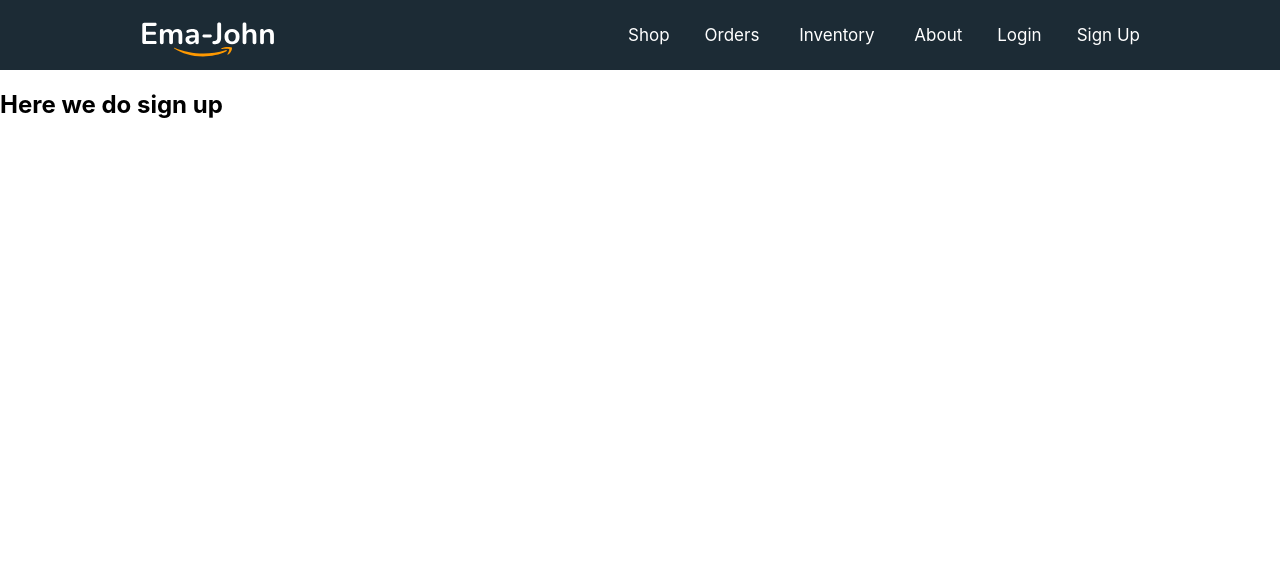
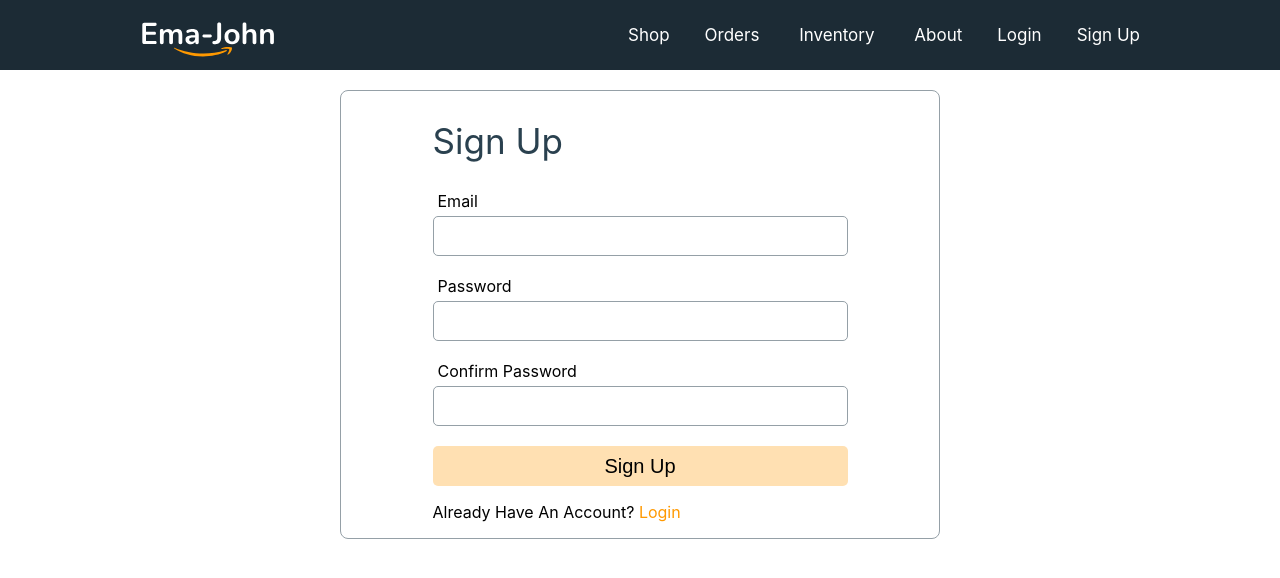
Before and after one commit to AkashMAbrrar/amazon-simple-react, a React (Create React App) app: page /signup in a window 1280 px wide. Shown: the top 578 px of the page. Built offline with nearby package versions, Linux system fonts and the light colour scheme.

Commit message:
all event handler of forms are added

```diff
--- a/package.json
+++ b/package.json
@@ -12,6 +12,7 @@
     "firebase": "^9.6.10",
     "react": "^17.0.2",
     "react-dom": "^17.0.2",
+    "react-firebase-hooks": "^5.0.3",
     "react-router-dom": "^6.2.2",
     "react-scripts": "5.0.0",
     "web-vitals": "^2.1.4"
--- a/src/_auth_steps.js
+++ b/src/_auth_steps.js
@@ -3,7 +3,9 @@
 2: npm install firebase
 3:create firebase.init.js and import getAuth to export auth
 4: go to Authentication > enabel Email and Password auth
-5:
+5:create Login, Sign Up componenet, set up Route
+6:attacth form field handle and form submit handler
+7:npm install --save react-firebase-hooks
 */
 
 /*
--- a/src/components/Login/Login.css
+++ b/src/components/Login/Login.css
@@ -41,6 +41,12 @@
     border-radius: 5px;
     border: none;
     font-size: 20px;
+    cursor: pointer;
+}
+
+.form-submit:hover {
+    color: white;
+    background-color: #2A414F;
 }
 
 .form-link {
--- a/src/components/Login/Login.js
+++ b/src/components/Login/Login.js
@@ -10,11 +10,11 @@ const Login = () => {
                 <form action="">
                     <div className="input-group">
                         <label htmlFor="email">Email</label>
-                        <input type="email" name="email" id="" />
+                        <input type="email" name="email" id="" required />
                     </div>
                     <div className="input-group">
                         <label htmlFor="password">Password</label>
-                        <input type="password" name="password" id="" />
+                        <input type="password" name="password" id="" required />
                     </div>
                     <input className='form-submit' type="submit" value="Login" />
                 </form>
--- a/src/components/SignUp/SignUp.js
+++ b/src/components/SignUp/SignUp.js
@@ -1,9 +1,53 @@
-import React from 'react';
+import React, { useState } from 'react';
+import { Link } from 'react-router-dom';
 import './SignUp.css';
 const SignUp = () => {
+    const [email, setEmail] = useState('');
+    const [password, setPassword] = useState('');
+    const [confirmPass, SetConfirmPass] = useState('');
+    const [error, setError] = useState('');
+
+    const handleEmailblur = event => {
+        setEmail(event.target.value);
+    };
+    const handlepassBlur = event => {
+        setPassword(event.target.value);
+    };
+    const handleConfirmPassBlur = event => {
+        SetConfirmPass(event.target.value);
+    };
+    const handleCreateUser = event => {
+        event.preventDefault();
+        if (password !== confirmPass) {
+            setError('Your both password did not match');
+            return;
+        }
+    }
+
     return (
-        <div>
-            <h2>Here we do sign up</h2>
+        <div className='form-container'>
+            <div>
+                <h2 className='form-title'>Sign Up</h2>
+                <form onSubmit={handleCreateUser}>
+                    <div className="input-group">
+                        <label htmlFor="email">Email</label>
+                        <input onBlur={handleEmailblur} type="email" name="email" id="" required />
+                    </div>
+                    <div className="input-group">
+                        <label htmlFor="password">Password</label>
+                        <input onBlur={handlepassBlur} type="password" name="password" id="" required />
+                    </div>
+                    <div className="input-group">
+                        <label htmlFor="confirm-password">Confirm Password</label>
+                        <input onBlur={handleConfirmPassBlur} type="password" name="confirm-password" id="" required />
+                    </div>
+                    <p style={{ color: 'red' }}>{error}</p>
+                    <input className='form-submit' type="submit" value="Sign Up" />
+                </form>
+                <p>
+                    Already Have An Account? <Link className='form-link' to="/login">Login</Link>
+                </p>
+            </div>
         </div>
     );
 };
```
Also changed, not shown: 1 other file (tests, documents, lock files or other folders).
